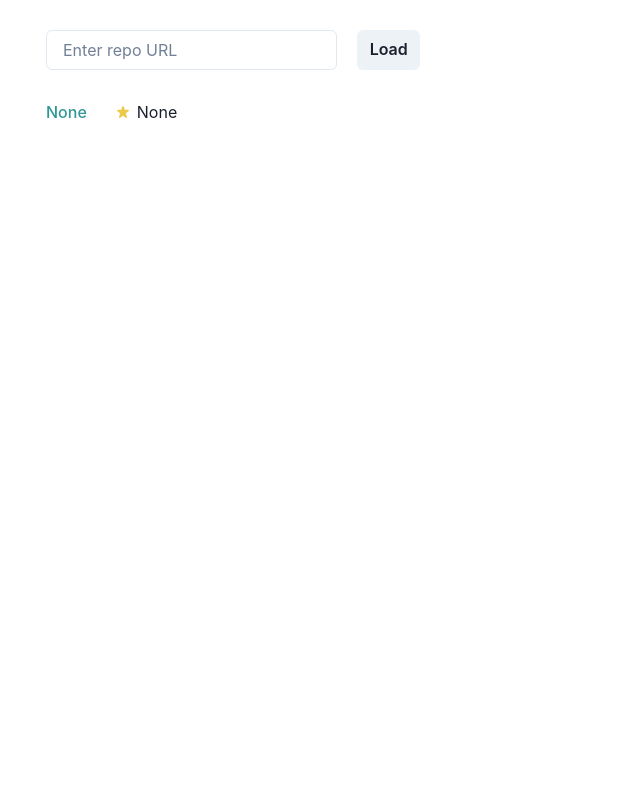
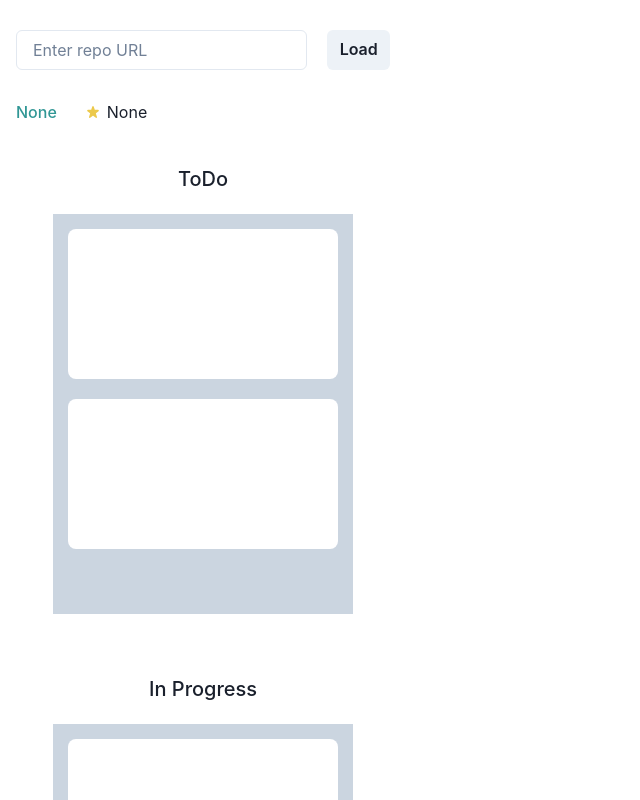
Before and after one commit to Nikolaus-B/github-kanban-bord, a React (Vite) app: page / in a window 1280 px wide. Shown: the top 800 px of the page, without its empty margins (0-640 px from the left). Built offline with nearby package versions, Linux system fonts and the light colour scheme.

Commit message:
add list styles

```diff
--- a/src/components/KanbanItem/KanbanItem.tsx
+++ b/src/components/KanbanItem/KanbanItem.tsx
@@ -1,3 +1,7 @@
+import { ListItem } from "@chakra-ui/react";
+
 export const KanbanItem = () => {
-  return <div>KanbanItem</div>;
+  return (
+    <ListItem w="250" h="150" bgColor="white" borderRadius="8px"></ListItem>
+  );
 };
--- a/src/components/KanbanList/KanbanList.tsx
+++ b/src/components/KanbanList/KanbanList.tsx
@@ -1,5 +1,39 @@
-import { List } from "@chakra-ui/react";
+import { Flex, List, Text } from "@chakra-ui/react";
+import { KanbanItem } from "../KanbanItem/KanbanItem";
 
-export const KanbanList = () => {
-  return <List></List>;
+interface KanbanListProps {
+  title: string;
+  type: string;
+}
+
+export const KanbanList: React.FC<KanbanListProps> = ({ title, type }) => {
+  return (
+    <Flex
+      flexDirection="column"
+      justifyContent="center"
+      alignItems="center"
+      p="10px 20px"
+      gap={5}
+    >
+      <Text fontSize={20} fontWeight={500}>
+        {title}
+      </Text>
+      <List
+        display="flex"
+        flexDirection="column"
+        flexWrap="nowrap"
+        gap={5}
+        w="300px"
+        h="400px"
+        p="15px"
+        bgColor="gray.300"
+        css={{
+          overflowY: "scroll", // Встановлюємо прокрутку по вертикалі за допомогою стилів CSS
+        }}
+      >
+        <KanbanItem />
+        <KanbanItem />
+      </List>
+    </Flex>
+  );
 };
--- a/src/components/Layout/Layout.tsx
+++ b/src/components/Layout/Layout.tsx
@@ -1,4 +1,4 @@
-import { Container, Flex } from "@chakra-ui/react";
+import { Container, Flex, SimpleGrid } from "@chakra-ui/react";
 import { InputContainer } from "../InputContainer/InputContainer";
 import { Info } from "../Info/Info";
 import { KanbanList } from "../KanbanList/KanbanList";
@@ -6,11 +6,15 @@ import { KanbanList } from "../KanbanList/KanbanList";
 export const Layout = () => {
   return (
     <Container as="section" maxW="1440px" mt="30px">
-      <Flex gap="30px" flexDir="column" ml="30px">
+      <Flex gap="30px" flexDir="column">
         <InputContainer />
         <Info />
       </Flex>
-      <KanbanList />
+      <SimpleGrid spacing={10} minChildWidth="350px" mt="30px">
+        <KanbanList title={"ToDo"} type={"open"} />
+        <KanbanList title={"In Progress"} type={"inProgress"} />
+        <KanbanList title={"Done"} type={"closed"} />
+      </SimpleGrid>
     </Container>
   );
 };
--- a/src/redux/issue/issueSlice.ts
+++ b/src/redux/issue/issueSlice.ts
@@ -20,6 +20,8 @@ const issueSlice = createSlice({
       state.repoInfo.repoUrl = action.payload.html_url;
     });
     builder.addCase(fetchUserRepoIsses.fulfilled, (state, action) => {
+      console.log(action.payload);
+
       const filteredIssue: Issue[] = [];
 
       action.payload.forEach((issue: any) => {
```
